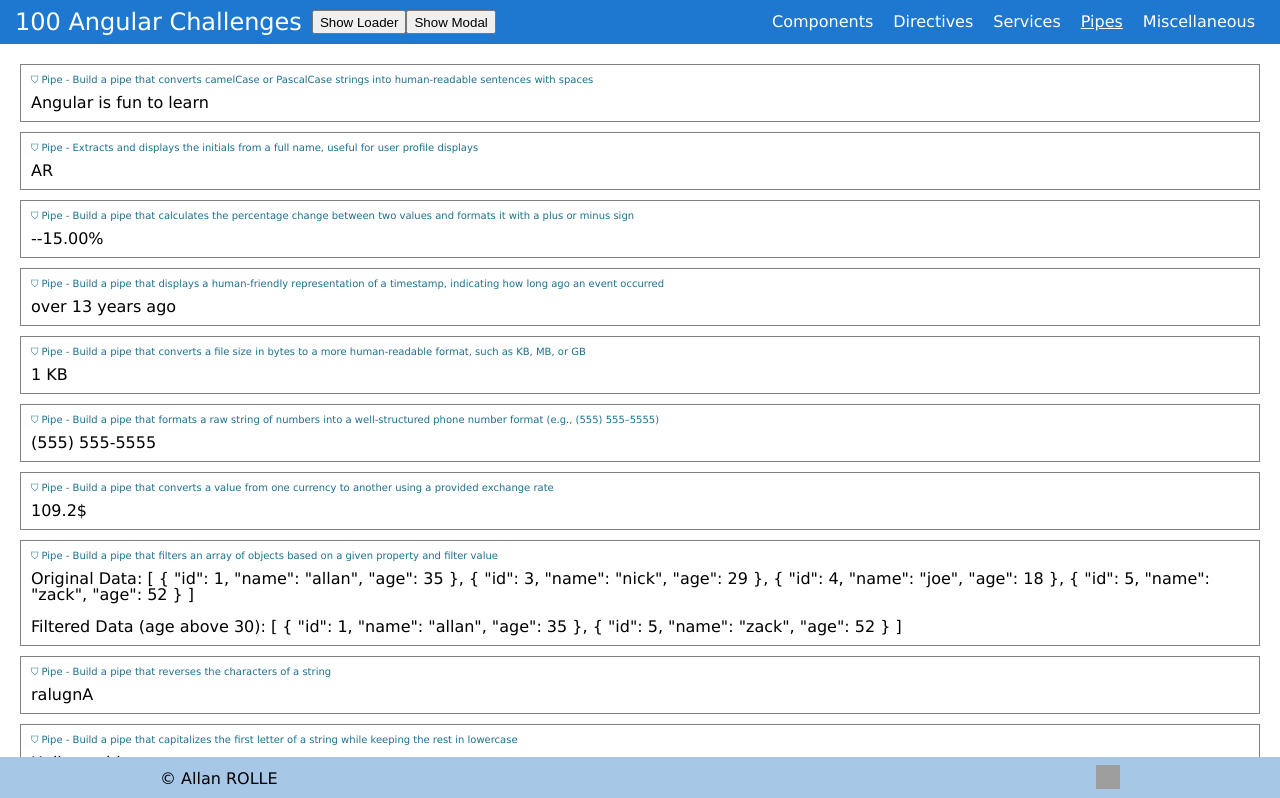
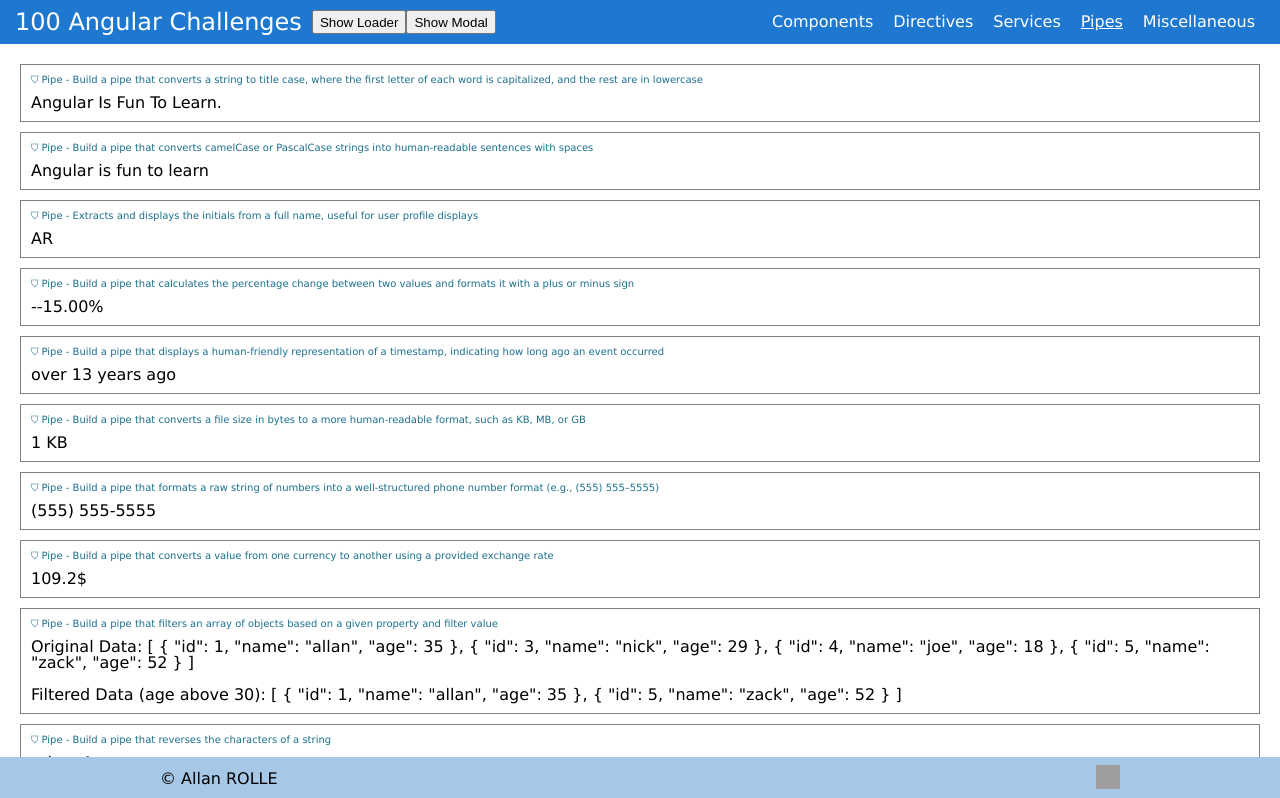
Before and after one commit to Portfolio-Allan-Rolle/100AngularChallenges, an Angular app: page /pipes in a window 1280 px wide. Shown: the top 798 px of the page. Built offline with nearby package versions, Linux system fonts and the light colour scheme; grey boxes are pictures that could not be loaded.

Commit message:
title case pipe complete

```diff
--- /dev/null
+++ b/src/app/pipes/title-case.pipe.ts
@@ -0,0 +1,16 @@
+import { Pipe, PipeTransform } from '@angular/core';
+
+@Pipe({
+  name: 'titleCase',
+})
+export class TitleCasePipe implements PipeTransform {
+  transform(value: string): string {
+    if (!value) {
+      throw new Error('A value must be provided !');
+    }
+    return value
+      .split(' ')
+      .map((word) => `${word.charAt(0).toUpperCase()}${word.slice(1)}`)
+      .join(' ');
+  }
+}
--- a/src/app/routes/pipes-documentation/pipes-documentation.component.html
+++ b/src/app/routes/pipes-documentation/pipes-documentation.component.html
@@ -1,3 +1,11 @@
+<app-container
+  [title]="
+    'Pipe - Build a pipe that converts a string to title case, where the first letter of each word is capitalized, and the rest are in lowercase'
+  "
+>
+  <p>{{ 'angular is fun to learn.' | titleCase }}</p>
+</app-container>
+
 <app-container
   [title]="
     'Pipe - Build a pipe that converts camelCase or PascalCase strings into human-readable sentences with spaces'
--- a/src/app/routes/pipes-documentation/pipes-documentation.component.ts
+++ b/src/app/routes/pipes-documentation/pipes-documentation.component.ts
@@ -19,10 +19,12 @@ import { TimeAgoPipe } from '../../pipes/time-ago.pipe';
 import { PercentChangePipe } from '../../pipes/percent-change.pipe';
 import { InitialsPipe } from '../../pipes/initials.pipe';
 import { CamelCaseToSpacesPipe } from '../../pipes/camel-case-to-spaces.pipe';
+import { TitleCasePipe } from '../../pipes/title-case.pipe';
 
 @Component({
   selector: 'app-pipes-documentation',
   imports: [
+    TitleCasePipe,
     CamelCaseToSpacesPipe,
     InitialsPipe,
     PercentChangePipe,
```
Also changed, not shown: 2 other files (tests, documents, lock files or other folders).
